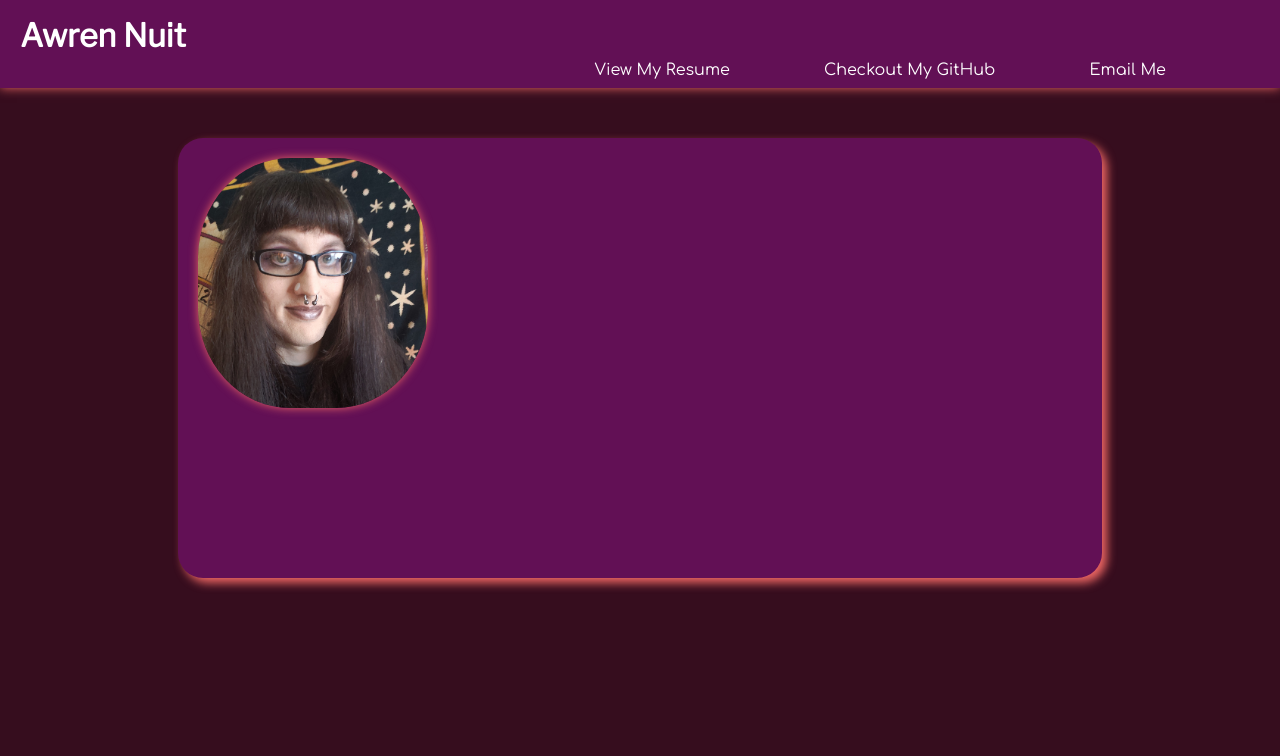
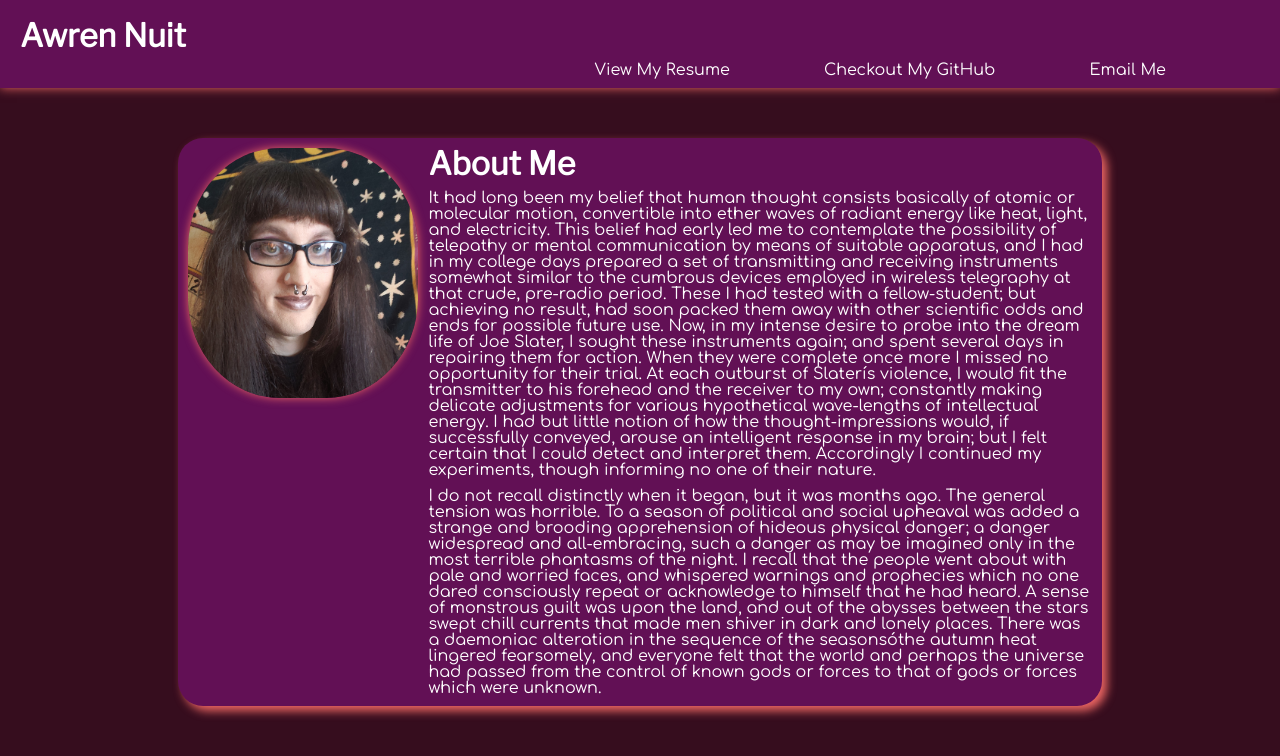
Before and after one commit to awrennuit/full-stack-software-developer-portfolio, a React (Create React App) app: page / in a window 1280 px wide. Shown: the top 756 px of the page. Built offline with nearby package versions, Linux system fonts and the light colour scheme.

Commit message:
added bio placeholder, removed height from main-card

```diff
--- a/src/components/App/App.css
+++ b/src/components/App/App.css
@@ -78,7 +78,6 @@ h1, h2, h3, h4, h5, h6 {
   margin: 50px;
   padding: 20px;
   border-radius: 25px;
-  height: 50vh;
   max-width: 100%;
 }
 
--- a/src/components/Home/Home.css
+++ b/src/components/Home/Home.css
@@ -4,3 +4,25 @@
   border-radius: 40%;
   box-shadow: 0 0 10px #ed6663;
 }
+
+.home-bio {
+  grid-area: bio;
+}
+
+.home-bio2 {
+  grid-area: bio2;
+}
+
+.home-grid {
+  display: grid;
+  grid-template-areas:
+    'avatar avatar heading heading'
+    'avatar avatar bio bio'
+    'avatar avatar bio2 bio2';
+  grid-gap: 10px;
+  padding: 10px;
+}
+
+.home-heading {
+  grid-area: heading;
+}
--- a/src/components/Home/Home.js
+++ b/src/components/Home/Home.js
@@ -6,12 +6,15 @@ class Home extends Component{
   render(){
     return(
       <div className="main-container">
-        <div className="main-card">
+        <div className="main-card home-grid">
           <img
             className="avatar"
             src="./images/avatar.jpg"
             alt="shoulders and up of me looking slightly to the left"
           />
+          <h1 className="home-heading">About Me</h1>
+          <p className="home-bio">It had long been my belief that human thought consists basically of atomic or molecular motion, convertible into ether waves of radiant energy like heat, light, and electricity. This belief had early led me to contemplate the possibility of telepathy or mental communication by means of suitable apparatus, and I had in my college days prepared a set of transmitting and receiving instruments somewhat similar to the cumbrous devices employed in wireless telegraphy at that crude, pre-radio period. These I had tested with a fellow-student; but achieving no result, had soon packed them away with other scientific odds and ends for possible future use. Now, in my intense desire to probe into the dream life of Joe Slater, I sought these instruments again; and spent several days in repairing them for action. When they were complete once more I missed no opportunity for their trial. At each outburst of Slaterís violence, I would fit the transmitter to his forehead and the receiver to my own; constantly making delicate adjustments for various hypothetical wave-lengths of intellectual energy. I had but little notion of how the thought-impressions would, if successfully conveyed, arouse an intelligent response in my brain; but I felt certain that I could detect and interpret them. Accordingly I continued my experiments, though informing no one of their nature.</p>
+          <p className="home-bio2">I do not recall distinctly when it began, but it was months ago. The general tension was horrible. To a season of political and social upheaval was added a strange and brooding apprehension of hideous physical danger; a danger widespread and all-embracing, such a danger as may be imagined only in the most terrible phantasms of the night. I recall that the people went about with pale and worried faces, and whispered warnings and prophecies which no one dared consciously repeat or acknowledge to himself that he had heard. A sense of monstrous guilt was upon the land, and out of the abysses between the stars swept chill currents that made men shiver in dark and lonely places. There was a daemoniac alteration in the sequence of the seasonsóthe autumn heat lingered fearsomely, and everyone felt that the world and perhaps the universe had passed from the control of known gods or forces to that of gods or forces which were unknown.</p>
         </div>
       </div>
     );
```
